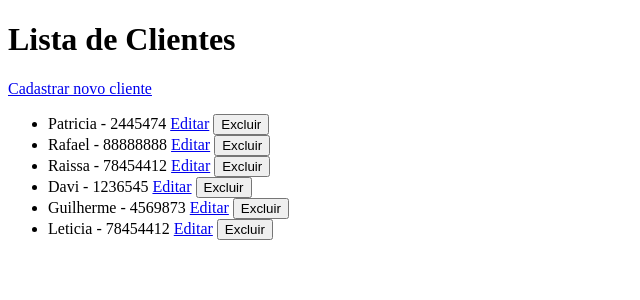
After one commit to RafaLozGit/PGDPersonalizados, a Django app: page /clientes/ in a window 1280 px wide. The commit adds this page. Shown: the top 300 px of the page, without its empty margins (0-640 px from the left). Run offline with Django 5.2, Linux system fonts and the light colour scheme; data comes from the database, SQL or seed files in the repository; both versions use the stored data as it was after the commit.

Commit message:
Inclusão de listar produtos e clientes cadastrados

```diff
--- a/loja/templates/home.html
+++ b/loja/templates/home.html
@@ -29,17 +29,17 @@
         <div class="card">
             <h3>Clientes</h3>
             <p>Gerencie todos os clientes cadastrados.</p>
-            <a href="{% url 'cliente_list' %}">Ver Clientes</a>
+            <a href="{% url 'cliente_list' %}">Cadastrar Clientes</a>
         </div>
         <div class="card">
             <h3>Produtos</h3>
             <p>Confira os produtos disponíveis e seus detalhes.</p>
-            <a href="{% url 'produto_list' %}">Ver Produtos</a>
+            <a href="{% url 'produto_list' %}">Cadastrar Produtos</a>
         </div>
         <div class="card">
             <h3>Pedidos</h3>
             <p>Visualize e controle todos os pedidos.</p>
-            <a href="{% url 'pedido_list' %}">Ver Pedidos</a>
+            <a href="{% url 'pedido_list' %}">Cadastrar Pedidos</a>
         </div>
     </section>
 
--- /dev/null
+++ b/loja/templates/lista_clientes.html
@@ -0,0 +1,29 @@
+<!DOCTYPE html>
+<html lang="en">
+<head>
+    <meta charset="UTF-8">
+    <title>Title</title>
+</head>
+<body>
+
+<h1>Lista de Clientes</h1>
+
+<a href="/cliente/">Cadastrar novo cliente</a>
+
+<ul>
+    {% for cliente in clientes %}
+        <li>
+            {{ cliente.nome }} - {{ cliente.telefone }}
+
+            <a href="{% url 'editar_cliente' cliente.id %}">Editar</a>
+
+            <form action="{% url 'excluir_cliente' cliente.id %}" method="post" style="display:inline;">
+                {% csrf_token %}
+                <button type="submit">Excluir</button>
+            </form>
+        </li>
+    {% endfor %}
+</ul>
+
+</body>
+</html>
--- a/loja/urls.py
+++ b/loja/urls.py
@@ -8,4 +8,10 @@ urlpatterns = [
     path('produto/', views.cadastrar_produto, name='produto_list'),
     path('pedido/', views.cadastrar_pedido, name='pedido_list'),
     path('excluir/<int:id>/', views.excluir_pedido, name='excluir'),
+    path('clientes/', views.lista_clientes, name='lista_clientes'),
+    path('clientes/editar/<int:id>/', views.editar_cliente, name='editar_cliente'),
+    path('produtos/', views.lista_produtos, name='lista_produtos'),
+    path('produtos/editar/<int:id>/', views.editar_produto, name='editar_produto'),
+    path('clientes/excluir/<int:id>/', views.excluir_cliente, name='excluir_cliente'),
+    path('produtos/excluir/<int:id>/', views.excluir_produto, name='excluir_produto'),
 ]
--- a/loja/views.py
+++ b/loja/views.py
@@ -60,3 +60,51 @@ def excluir_pedido(request, id):
     pedido = Pedido.objects.get(id=id)
     pedido.delete()
     return redirect('home')
+
+from django.shortcuts import get_object_or_404
+
+
+def lista_clientes(request):
+    clientes = Cliente.objects.all()
+    return render(request, 'lista_clientes.html', {'clientes': clientes})
+
+
+def editar_cliente(request, id):
+    cliente = get_object_or_404(Cliente, id=id)
+
+    if request.method == 'POST':
+        cliente.nome = request.POST.get('nome')
+        cliente.telefone = request.POST.get('telefone')
+        cliente.save()
+        return redirect('lista_clientes')
+
+    return render(request, 'editar_cliente.html', {'cliente': cliente})
+
+
+
+def lista_produtos(request):
+    produtos = Produto.objects.all()
+    return render(request, 'lista_produtos.html', {'produtos': produtos})
+
+
+def editar_produto(request, id):
+    produto = get_object_or_404(Produto, id=id)
+
+    if request.method == 'POST':
+        produto.nome = request.POST.get('nome')
+        produto.preco = float(request.POST.get('preco'))
+        produto.save()
+        return redirect('lista_produtos')
+
+    return render(request, 'editar_produto.html', {'produto': produto})
+
+def excluir_cliente(request, id):
+    if request.method == 'POST':
+        cliente = Cliente.objects.get(id=id)
+        cliente.delete()
+    return redirect('lista_clientes')
+
+def excluir_produto(request, id):
+    produto = Produto.objects.get(id=id)
+    produto.delete()
+    return redirect('lista_produtos')
```
Also changed, not shown: loja/templates/editar_cliente.html (added, +21 -0 lines), loja/templates/editar_produto.html (added, +21 -0 lines), loja/templates/lista_produtos.html (added, +28 -0 lines), db.sqlite3.
